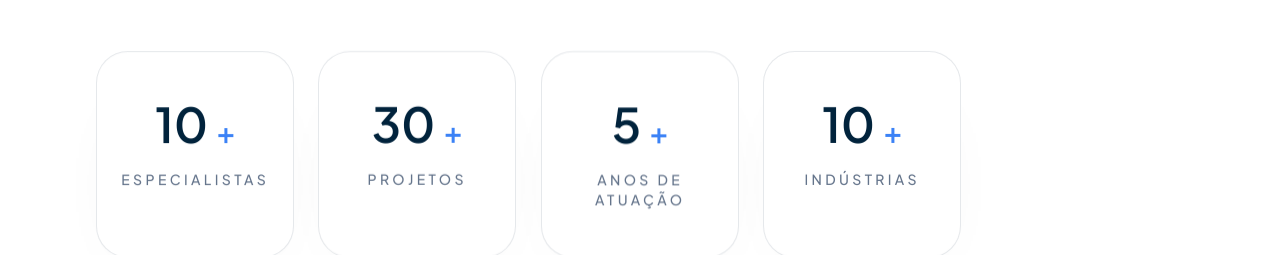
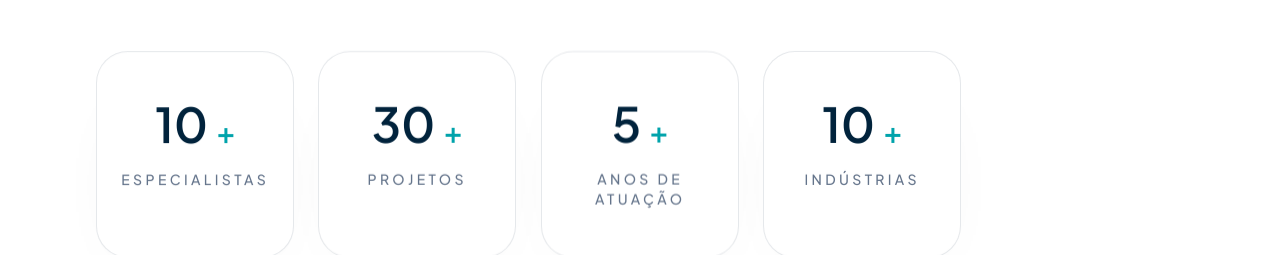
Before and after one commit to diizaay/pontocriativo, a React (Create React App) app in the folder frontend/: page / in a window 1280 px wide. Shown: the part 2687-2942 px from the top of the page. Built offline with nearby package versions, Linux system fonts and the light colour scheme; no server answers.

Commit message:
style: revert plus sign color to teal #00a3ab

```diff
--- a/frontend/src/components/StatsSection.jsx
+++ b/frontend/src/components/StatsSection.jsx
@@ -96,7 +96,7 @@ const StatsSection = () => {
                 <div className="absolute inset-0 rounded-[32px] bg-[#01233c]/5 opacity-0 transition-opacity duration-500 group-hover:opacity-100" />
                 <div className="relative flex items-baseline gap-2 text-5xl font-semibold text-[#01233c]">
                   <span>{formattedValue}</span>
-                  <span className="text-3xl font-semibold text-[#3b82f6]">{stat.suffix}</span>
+                  <span className="text-3xl font-semibold text-[#00a3ab]">{stat.suffix}</span>
                 </div>
                 <p className="relative mt-5 text-sm font-medium uppercase tracking-[0.24em] text-slate-500">
                   {stat.label}
```
